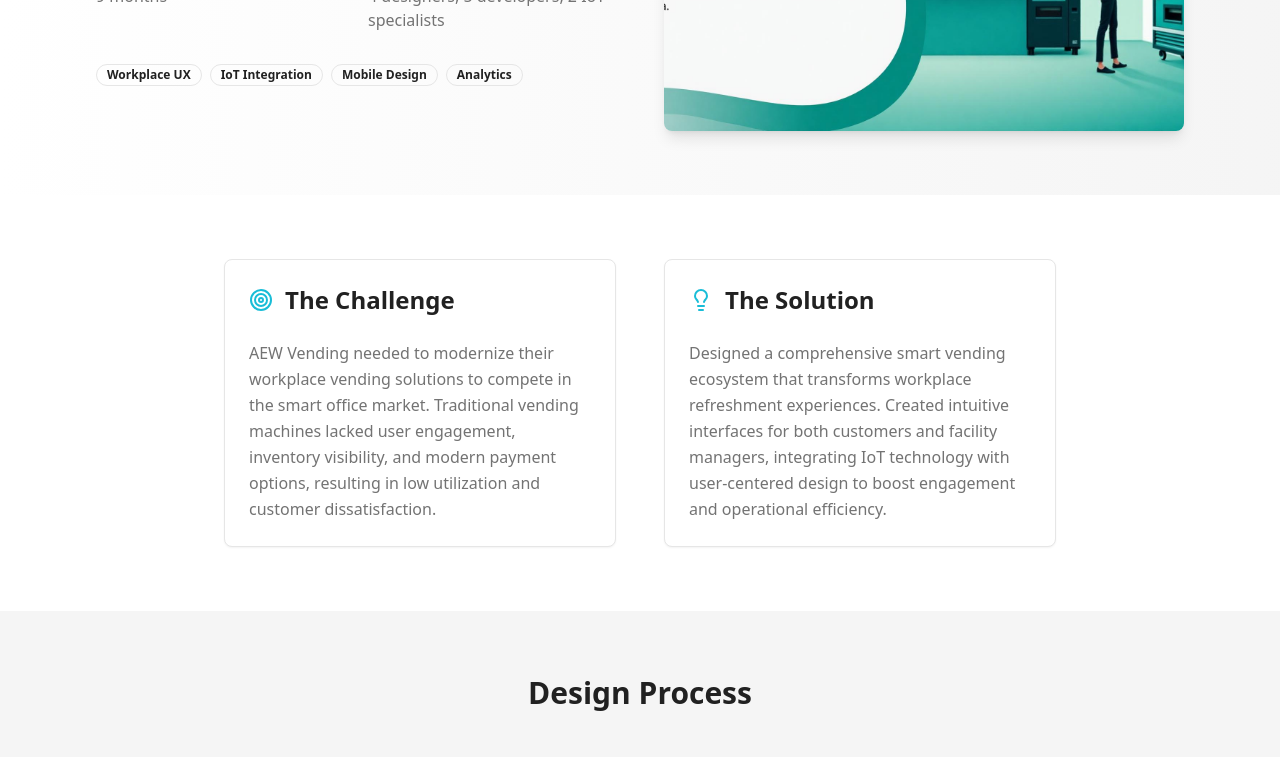
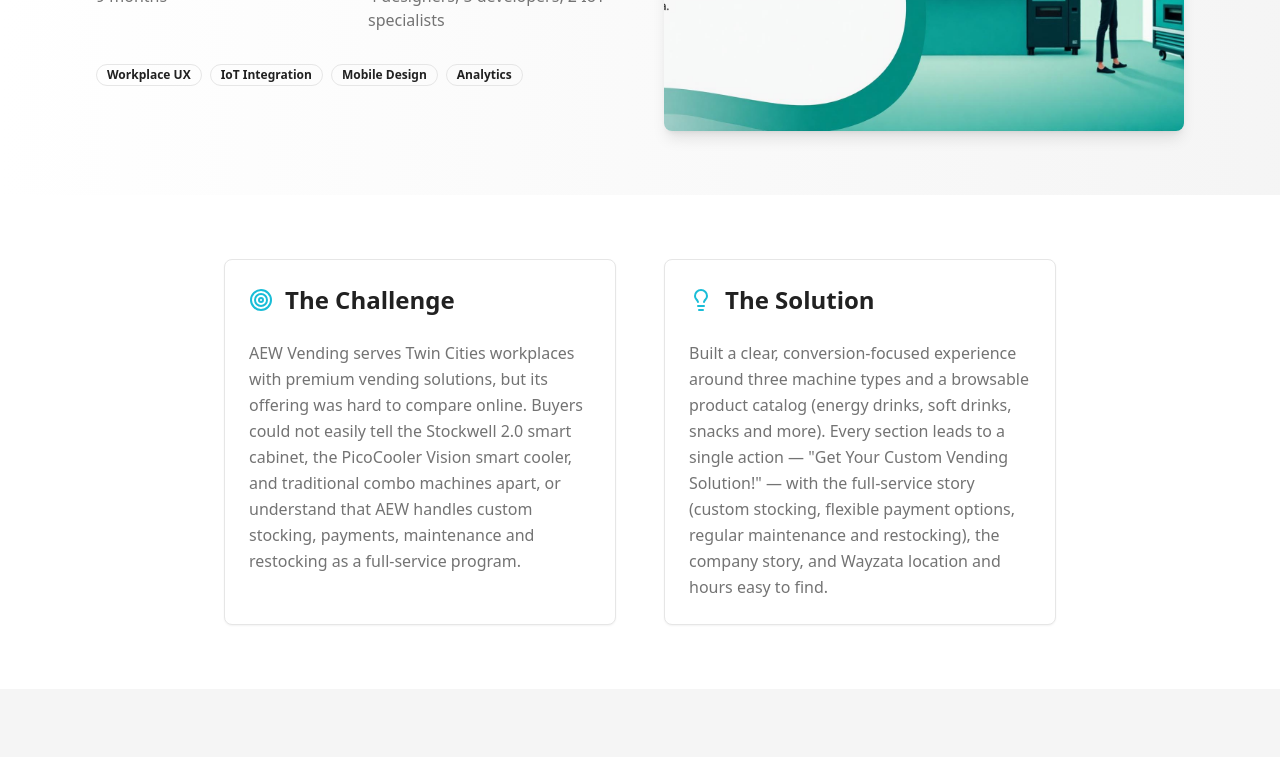
Before and after one commit to eboss2k9/ericw-design, a React (Vite) app: page /case-studies/aew-vending in a window 1280 px wide. Shown: the part 463-1220 px from the top of the page. Built offline with nearby package versions, Linux system fonts and the light colour scheme; the HTML template or start-up script is replaced by a standard one.

Commit message:
Changes
Co-authored-by: eboss2k9 <13387081+eboss2k9@users.noreply.github.com>

```diff
--- a/src/pages/CaseStudies.tsx
+++ b/src/pages/CaseStudies.tsx
@@ -411,8 +411,8 @@ const CaseStudies = () => {
       duration: "9 months",
       team: "4 designers, 5 developers, 2 IoT specialists",
       role: "Lead UX Designer & Product Strategy",
-      challenge: "AEW Vending needed to modernize their workplace vending solutions to compete in the smart office market. Traditional vending machines lacked user engagement, inventory visibility, and modern payment options, resulting in low utilization and customer dissatisfaction.",
-      solution: "Designed a comprehensive smart vending ecosystem that transforms workplace refreshment experiences. Created intuitive interfaces for both customers and facility managers, integrating IoT technology with user-centered design to boost engagement and operational efficiency.",
+      challenge: "AEW Vending serves Twin Cities workplaces with premium vending solutions, but its offering was hard to compare online. Buyers could not easily tell the Stockwell 2.0 smart cabinet, the PicoCooler Vision smart cooler, and traditional combo machines apart, or understand that AEW handles custom stocking, payments, maintenance and restocking as a full-service program.",
+      solution: "Built a clear, conversion-focused experience around three machine types and a browsable product catalog (energy drinks, soft drinks, snacks and more). Every section leads to a single action — \"Get Your Custom Vending Solution!\" — with the full-service story (custom stocking, flexible payment options, regular maintenance and restocking), the company story, and Wayzata location and hours easy to find.",
       process: [
         {
           phase: "Workplace Research",
```
